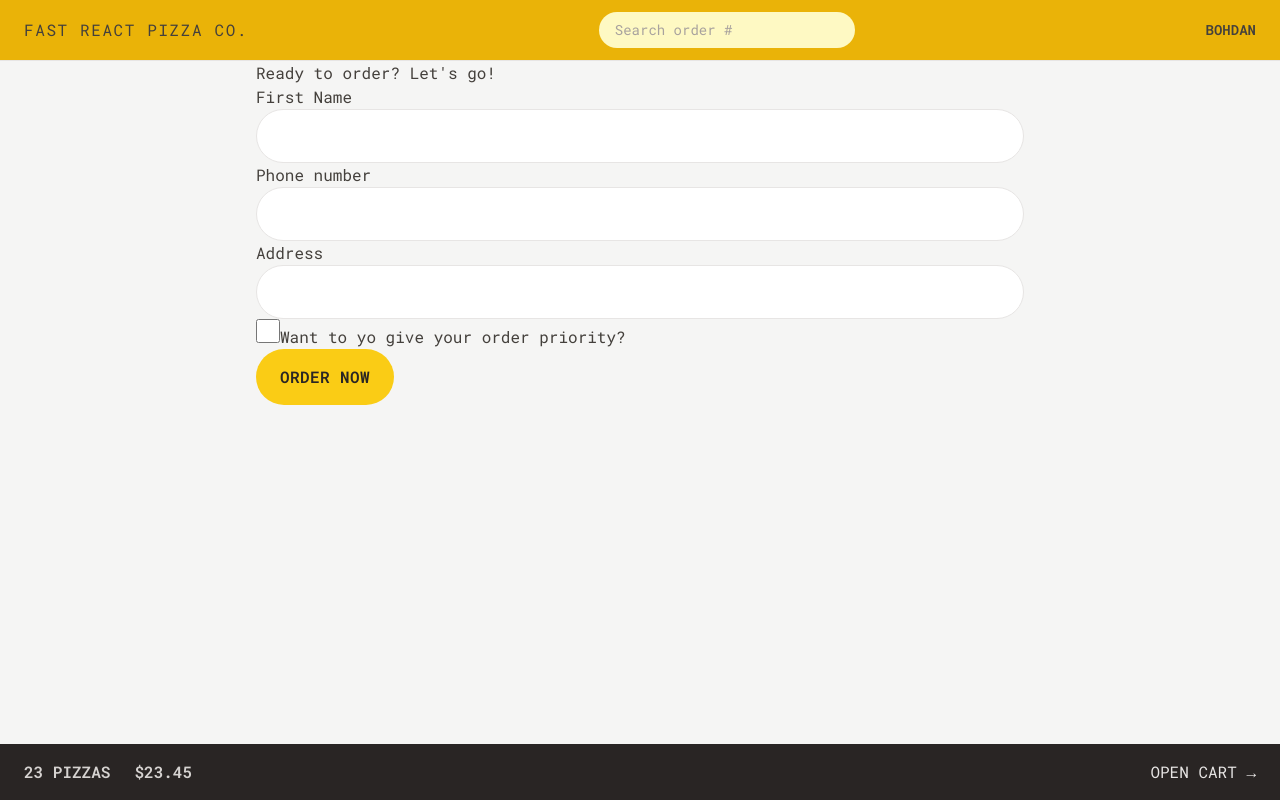
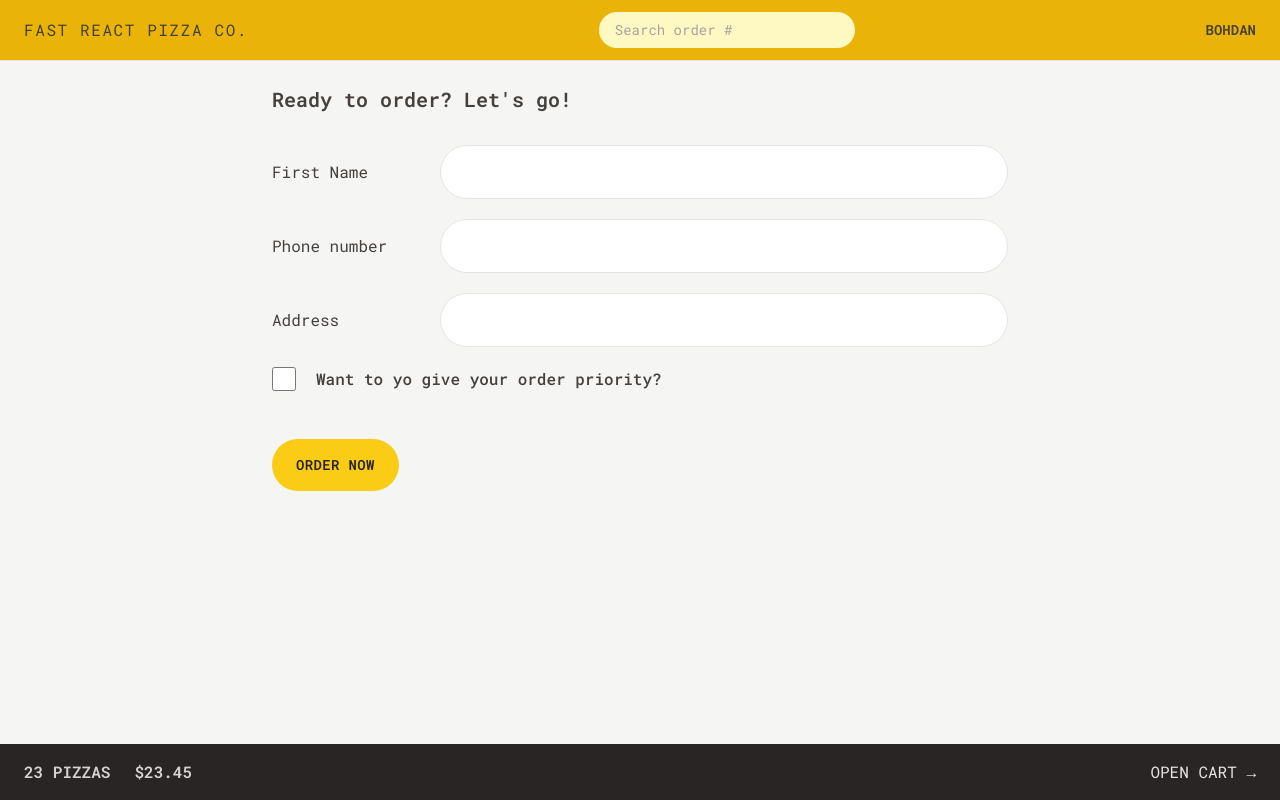
Before and after one commit to jetstream1128/fast-react-pizza, a React (Vite) app: page /order/new in a window 1280 px wide. Built offline with nearby package versions, Linux system fonts and the light colour scheme.

Commit message:
styled order form

```diff
--- a/src/features/cart/Cart.jsx
+++ b/src/features/cart/Cart.jsx
@@ -35,17 +35,18 @@
 
       <h2 className="mt-7 text-xl font-semibold">Your cart, %NAME%</h2>
 
-      <ul>
+      <ul className="mt-3 divide-y divide-stone-200 border-b">
         {cart.map((item) => (
           <CartItem item={item} key={item.key} />
         ))}
       </ul>
 
-      <div>
+      <div className="mt-6 space-x-2">
         <Button type="primary" to="/order/new">
           Order pizzas
         </Button>
-        <button>Clear cart</button>
+
+        <Button type="secondary">Clear cart</Button>
       </div>
     </div>
   );
--- a/src/features/cart/CartItem.jsx
+++ b/src/features/cart/CartItem.jsx
@@ -1,15 +1,20 @@
+import Button from "../../ui/Button";
 import { formatCurrency } from "../../utils/helpers";
 
 function CartItem({ item }) {
   const { pizzaId, name, quantity, totalPrice } = item;
 
   return (
-    <li key={pizzaId}>
-      <p>
+    <li
+      key={pizzaId}
+      className="py-3 sm:flex sm:items-center sm:justify-between"
+    >
+      <p className="mb-1 sm:mb-0">
         {quantity}&times; {name}
       </p>
-      <div>
-        <p>{formatCurrency(totalPrice)}</p>
+      <div className="flex items-center justify-between sm:gap-6">
+        <p className="text-sm font-bold">{formatCurrency(totalPrice)}</p>
+        <Button type="small">Delete</Button>
       </div>
     </li>
   );
--- a/src/features/order/CreateOrder.jsx
+++ b/src/features/order/CreateOrder.jsx
@@ -42,32 +42,43 @@
   const formErrors = useActionData();
 
   return (
-    <div>
-      <h2>Ready to order? Let&apos;s go!</h2>
+    <div className="px-4 py-6">
+      <h2 className="mb-8 text-xl font-semibold">
+        Ready to order? Let&apos;s go!
+      </h2>
 
       {/* <Form method="POST" action="/order/new"> */}
       <Form method="POST">
-        <div>
-          <label>First Name</label>
-          <input type="text" name="customer" required className="input" />
+        <div className="mb-5 flex flex-col gap-2 sm:flex-row sm:items-center">
+          <label className="sm:basis-40">First Name</label>
+          <input type="text" name="customer" required className="input grow" />
         </div>
 
-        <div>
-          <label>Phone number</label>
-          <div>
-            <input type="tel" name="phone" required className="input" />
-          </div>
-          {formErrors?.phone && <p>{formErrors.phone}</p>}
-        </div>
-
-        <div>
-          <label>Address</label>
-          <div>
-            <input type="text" name="address" required className="input" />
+        <div className="mb-5 flex flex-col gap-2 sm:flex-row sm:items-center">
+          <label className="sm:basis-40">Phone number</label>
+          <div className="grow">
+            <input type="tel" name="phone" required className="input w-full" />
+            {formErrors?.phone && (
+              <p className="mt-2 rounded-full bg-red-100 p-2 text-center text-xs text-red-700">
+                {formErrors.phone}
+              </p>
+            )}
           </div>
         </div>
 
-        <div>
+        <div className="mb-5 flex flex-col gap-2 sm:flex-row sm:items-center">
+          <label className="sm:basis-40">Address</label>
+          <div className="grow">
+            <input
+              type="text"
+              name="address"
+              required
+              className="input w-full"
+            />
+          </div>
+        </div>
+
+        <div className="mb-12 flex items-center gap-5">
           <input
             type="checkbox"
             name="priority"
@@ -76,7 +87,9 @@
             value={withPriority}
             onChange={(e) => setWithPriority(e.target.checked)}
           />
-          <label htmlFor="priority">Want to yo give your order priority?</label>
+          <label className="font-medium" htmlFor="priority">
+            Want to yo give your order priority?
+          </label>
         </div>
 
         <div>
--- a/src/index.css
+++ b/src/index.css
@@ -4,7 +4,7 @@
 
 @layer components {
   .input {
-    @apply w-full rounded-full border border-stone-200 px-4 py-2 text-sm transition-all duration-300 placeholder:text-stone-400 focus:outline-none focus:ring focus:ring-yellow-400 sm:px-6 sm:py-4;
+    @apply rounded-full border border-stone-200 px-4 py-2 text-sm transition-all duration-300 placeholder:text-stone-400 focus:outline-none focus:ring focus:ring-yellow-400 sm:px-6 sm:py-4;
   }
   .loader {
     width: 45px;
--- a/src/ui/Button.jsx
+++ b/src/ui/Button.jsx
@@ -2,11 +2,13 @@
 
 function Button({ children, disabled, to, type }) {
   const base =
-    "inline-block rounded-full bg-yellow-400 font-semibold uppercase tracking-wide text-stone-800 transition-colors duration-300 hover:bg-yellow-300 focus:outline-none focus:ring focus:ring-yellow-300 focus:ring-offset-2 disabled:cursor-not-allowed";
+    "inline-block text-sm rounded-full bg-yellow-400 font-semibold uppercase tracking-wide text-stone-800 transition-colors duration-300 hover:bg-yellow-300 focus:outline-none focus:ring focus:ring-yellow-300 focus:ring-offset-2 disabled:cursor-not-allowed";
 
   const styles = {
     primary: base + " px-4 py-3 md:px-6 md:py-4",
     small: base + " px-4 py-2 md:px-5 md:py-2.5 text-xs",
+    secondary:
+      "inline-block rounded-full border-2 border-stone-300 bg-transparent px-4 py-2.5 font-semibold uppercase tracking-wide text-stone-400 transition-colors duration-300 hover:bg-stone-300 hover:text-stone-800 focus:bg-stone-300 focus:text-stone-800  focus:outline-none focus:ring focus:ring-stone-200 focus:ring-offset-2 disabled:cursor-not-allowed md:px-6 md:py-3.5",
   };
 
   if (to)
```
Also changed, not shown: index.html (+5 -2 lines).
